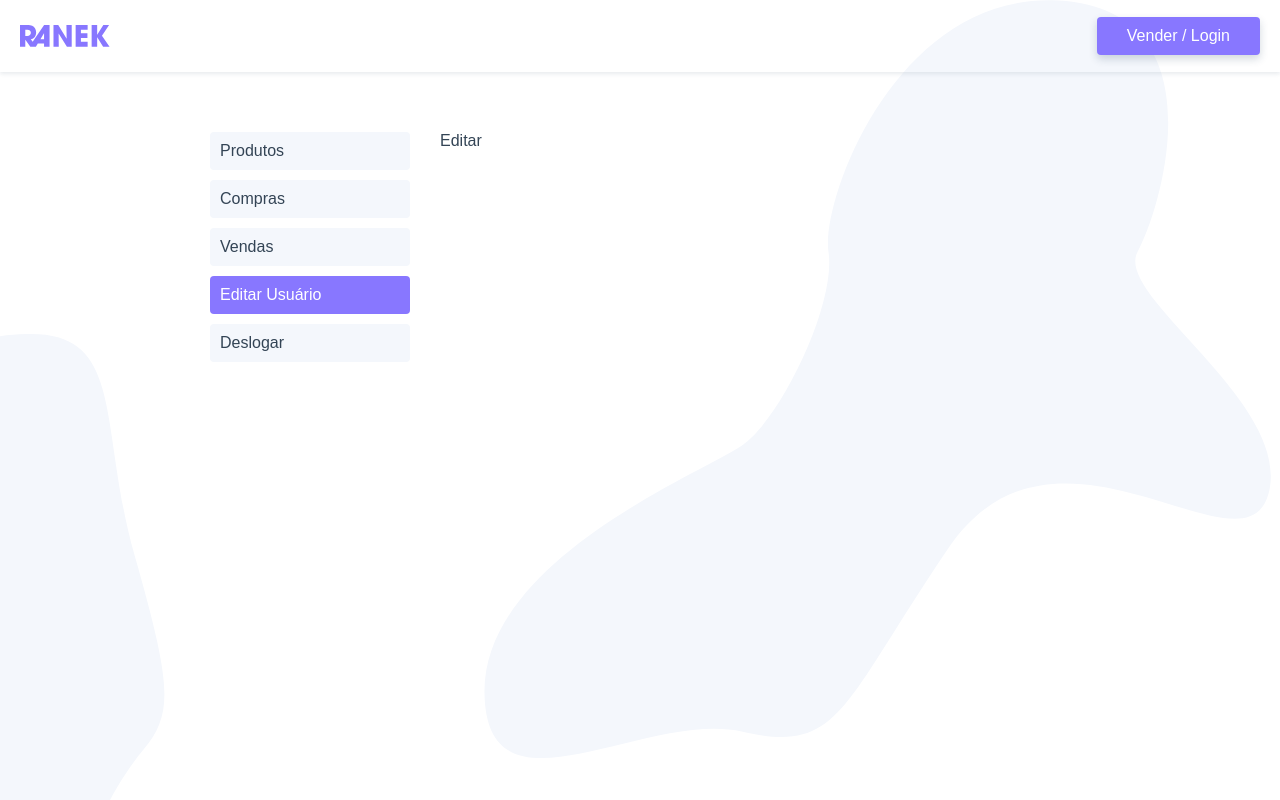
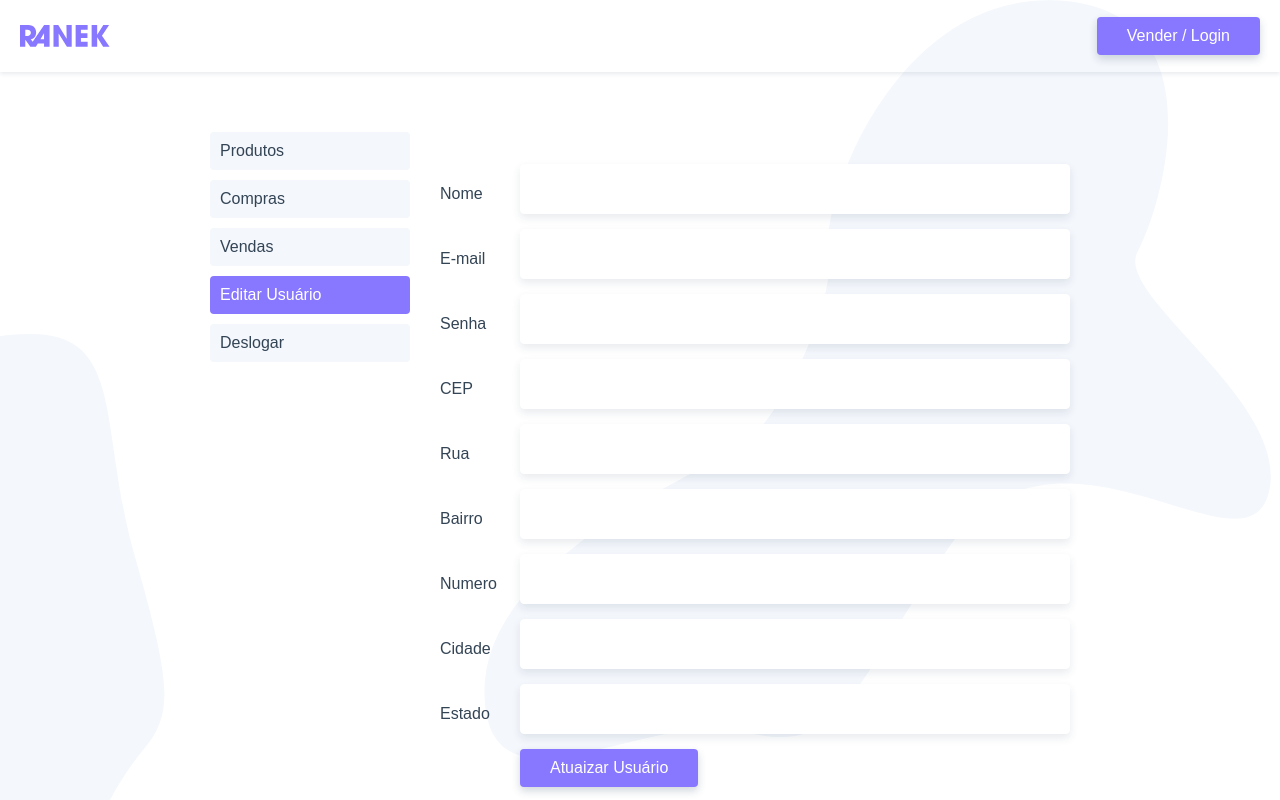
Before and after one commit to Henrique1204/Ranek, a Vue app: page /usuario/editar in a window 1280 px wide. Shown: the top 800 px of the page. Built offline with nearby package versions, Linux system fonts and the light colour scheme.

Commit message:
Implementar tela para edição de usuario

```diff
--- a/src/services.js
+++ b/src/services.js
@@ -7,7 +7,8 @@ const axiosInstance = axios.create({
 export const api = {
     get: (endpoint) => axiosInstance.get(endpoint),
     post: (endpoint, body) => axiosInstance.post(endpoint, body),
-    delete: (endpoint) => axiosInstance.delete(endpoint)
+    put: (endpoint, body) => axiosInstance.put(endpoint, body),
+    delete: (endpoint) => axiosInstance.delete(endpoint),
 };
 
 export const getCep = (cep) => axios.get(`https://viacep.com.br/ws/${cep}/json`);
--- a/src/views/usuario/UsuarioEditar.vue
+++ b/src/views/usuario/UsuarioEditar.vue
@@ -1,10 +1,29 @@
 <template>
-  <p>Editar</p>
+  <div>
+    <UsuarioForm>
+      <button class="btn" @click.prevent="atualizarUsuario">Atuaizar Usuário</button>
+    </UsuarioForm>
+  </div>
 </template>
 
 <script>
+  import UsuarioForm from '@/components/UsuarioForm.vue';
+  import { api } from '@/services.js';
+
   export default {
-    name: 'UsuarioEditar'
+    name: 'UsuarioEditar',
+    methods: {
+      atualizarUsuario() {
+        const user = this.$store.state.usuario;
+        api.put(`/usuario/${user.id}`, user).then(() => {
+          this.$store.dispatch('getUsuario');
+          this.$router.push({ name: 'usuario' });
+        }).catch((e) => console.log(e));
+      }
+    },
+    components: {
+      UsuarioForm
+    }
   };
 </script>
 
```
